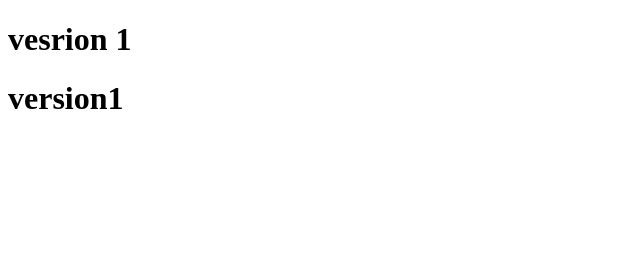
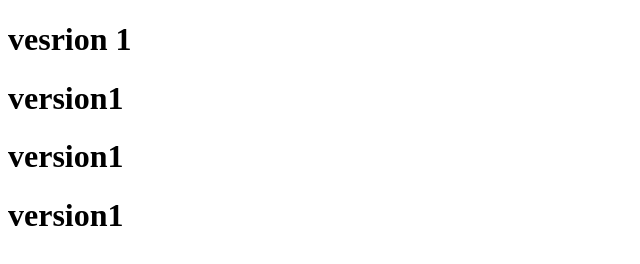
Before and after one commit to Anjali10kc/newww, a plain HTML site: page index.html in a window 1280 px wide. Shown: the whole page, without its empty margins (0-640 px from the left). Drawn offline with Linux system fonts and the light colour scheme.

Commit message:
version1

```diff
--- a/index.html
+++ b/index.html
@@ -8,5 +8,7 @@
 <body>
     <h1>vesrion 1</h1>
     <h1>version1</h1>
+    <h1>version1</h1>
+    <h1>version1</h1>
 </body>
 </html>
```
